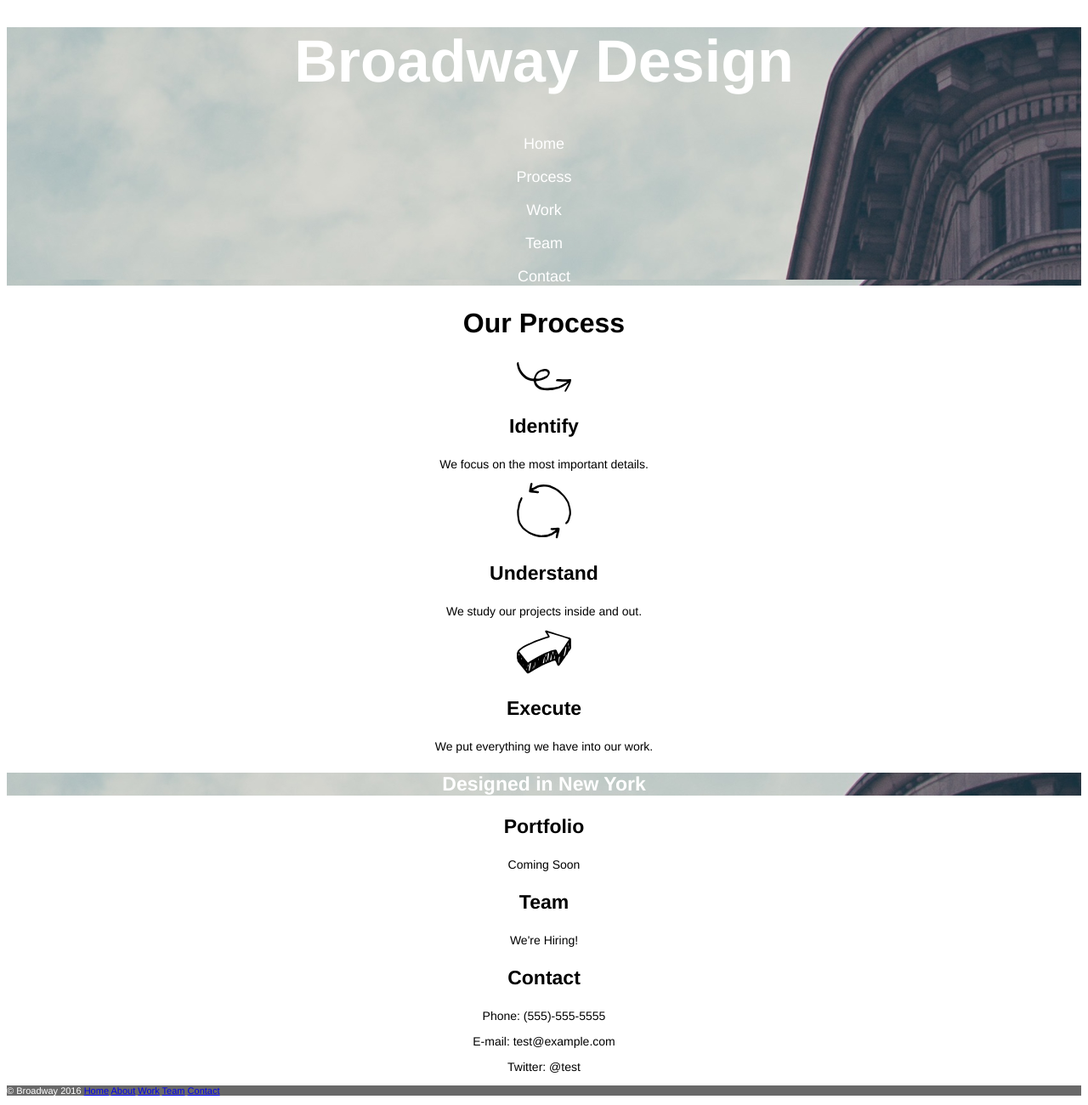
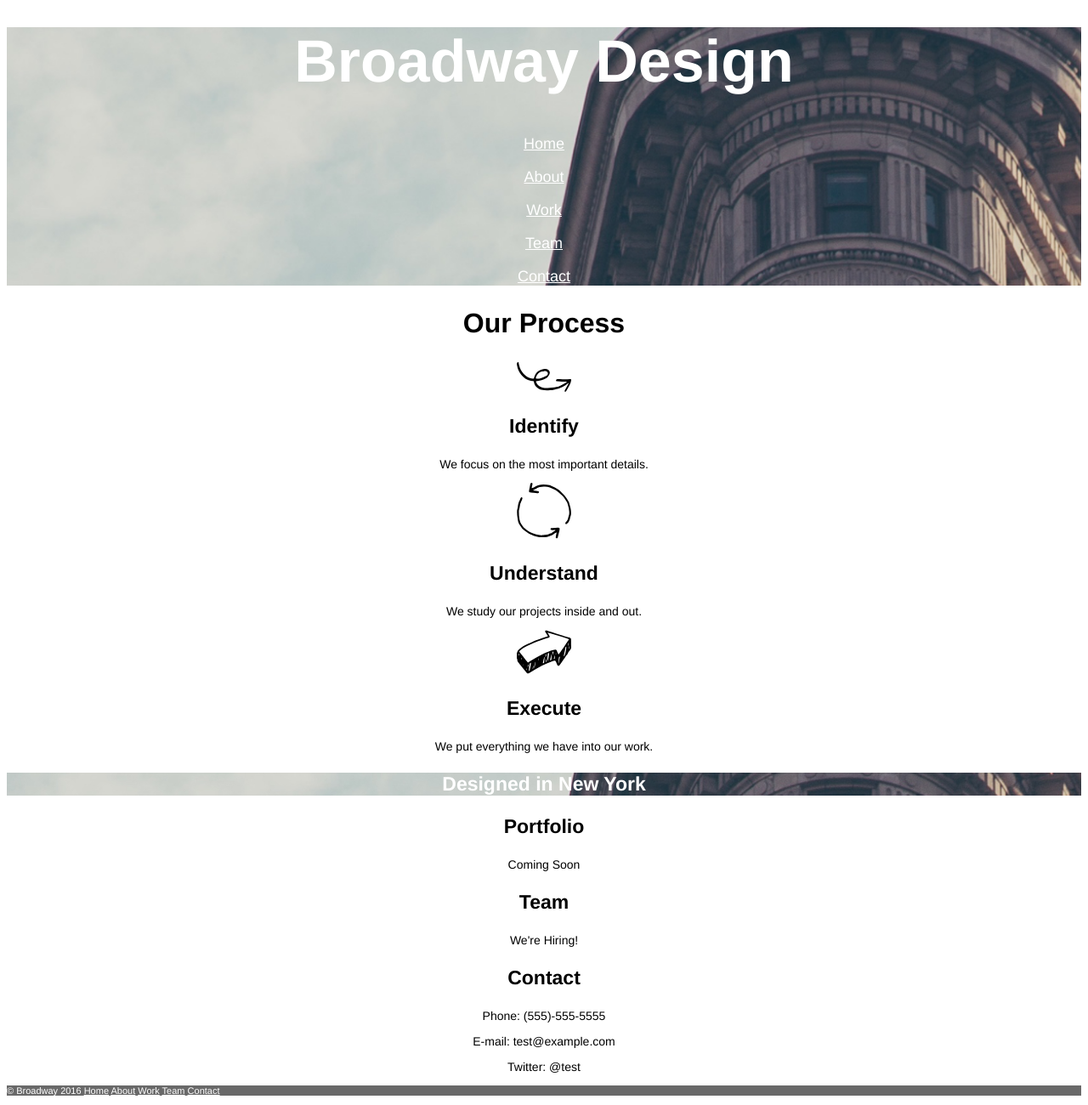
Before and after one commit to Alhall1974/broadway, a plain HTML site: page index.html in a window 1280 px wide. Shown: the part 15-1315 px from the top of the page at 85% size. Drawn offline with Linux system fonts and the light colour scheme.

Commit message:
finsihed

```diff
--- a/index.html
+++ b/index.html
@@ -8,14 +8,16 @@
   <body>
     <div id="header">
       <h1>Broadway Design</h1>
-      <p class="topmenu" a href="#">Home</p>
-      <p class="topmenu" a href="#">Process</p>
-      <p class="topmenu" a href="#">Work</p>
-      <p class="topmenu" a href="#">Team</p>
-      <p class="topmenu" a href="#">Contact</p>
+      <p>
+        <a id="topmenu" href="#">Home</a><br /><br />
+        <a id="topmenu" href="#">About</a><br /><br />
+        <a id="topmenu" href="#">Work</a><br /><br />
+        <a id="topmenu" href="#">Team</a><br /><br />
+        <a id="topmenu" href="#">Contact</a><br />
+      </p>
     </div>
 
-    <div class="process">
+    <div id="process">
       <h2>Our Process</h2>
       <img src="resources/images/identify.svg" />
       <h3>Identify</h3>
@@ -28,11 +30,11 @@
       <p>We put everything we have into our work.</p>
     </div>
 
-    <div class="brdway">
+    <div id="brdway">
       <h3>Designed in New York</h3>
     </div>
 
-    <div class="us">
+    <div id="us">
       <h3>Portfolio</h3>
       <p>Coming Soon</p>
       <h3>Team</h3>
@@ -44,7 +46,12 @@
     </div>
 
     <div id="footer">
-      <p>&copy; Broadway 2016 <a href="#">Home</a> <a href="#">About</a> <a href="#">Work</a> <a href="#">Team</a> <a href="#">Contact</a>
+      <p>&copy; Broadway 2016
+        <a class="links" href="#">Home</a>
+        <a class="links" href="#">About</a>
+        <a class="links" href="#">Work</a>
+        <a class="links" href="#">Team</a>
+        <a class="links" href="#">Contact</a></p>
     </div>
 
   </body>
--- a/resources/css/style.css
+++ b/resources/css/style.css
@@ -1,20 +1,19 @@
+html {
+  font-family: Helvetica;
+  text-align: center;
+}
+
 h1,
 h2,
 h3 {
-  font-family: Helvetica;
   font-weight: bold;
-  text-align: center;
 }
-html {
-  font-family: Helvetica;
-}
-body {
-  text-align: center;
-}
-#header  {
-  text-align: center;
+
+#header {
   color: white;
   background-image: url("../images/the-flatiron-building.png");
+  background-size: cover;
+  background-position: center;
 }
 
 h1 {
@@ -29,22 +28,24 @@ h3{
   font-size: 23px;
 }
 
-p.topmenu {
+#topmenu {
   font-size: 18px;
+  color: white;
 }
 
-.process p,
-.us p {
+#process p,
+#us p {
   font-size: 14px;
 }
 
-.brdway {
+#brdway {
   font-size: 23px;
   color: white;
   background-image: url("../images/the-flatiron-building.png");
+  background-position: center;
 }
 
-#footer p {
+#footer, .links {
   text-align: left;
   font-size: 11px;
   color: white;
```
